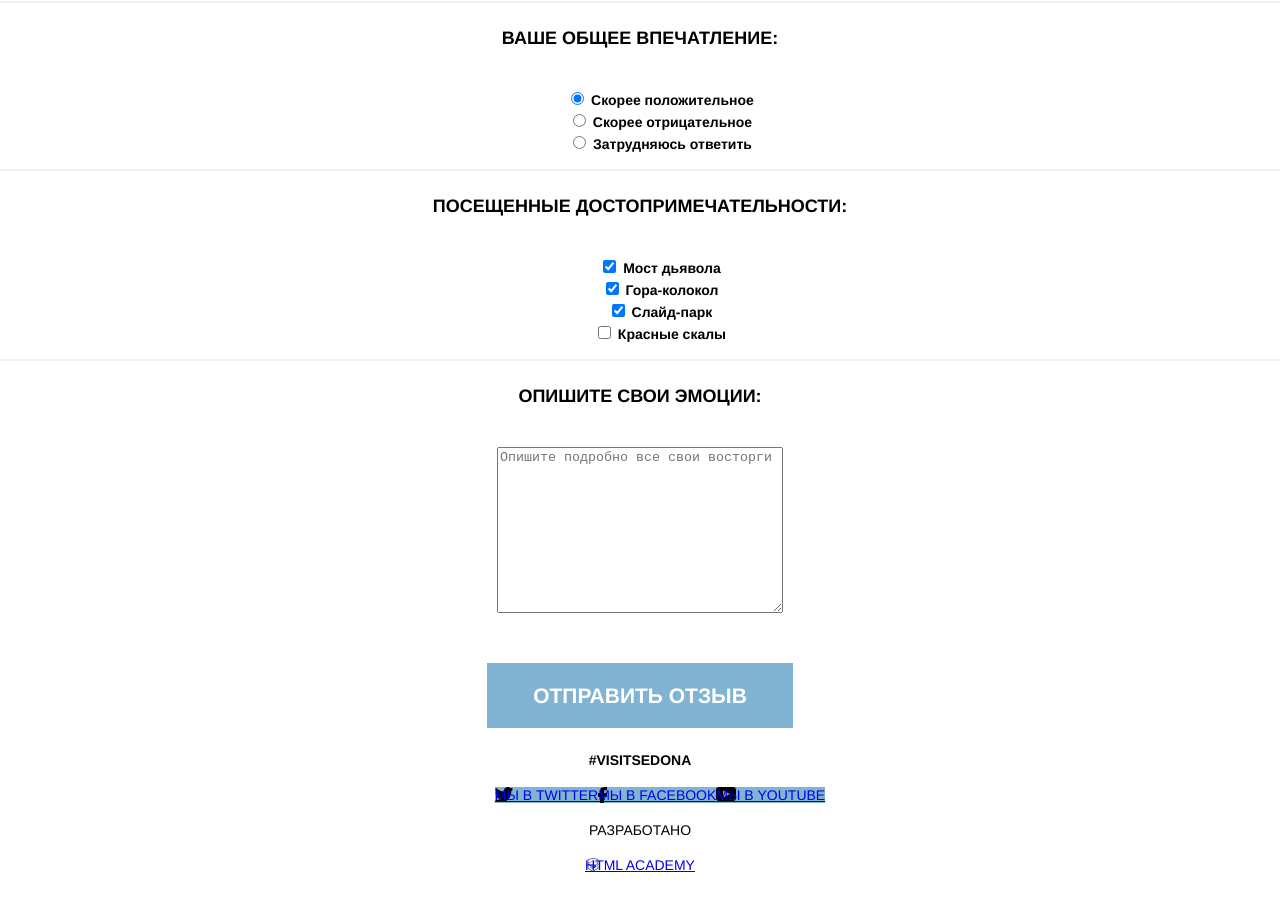
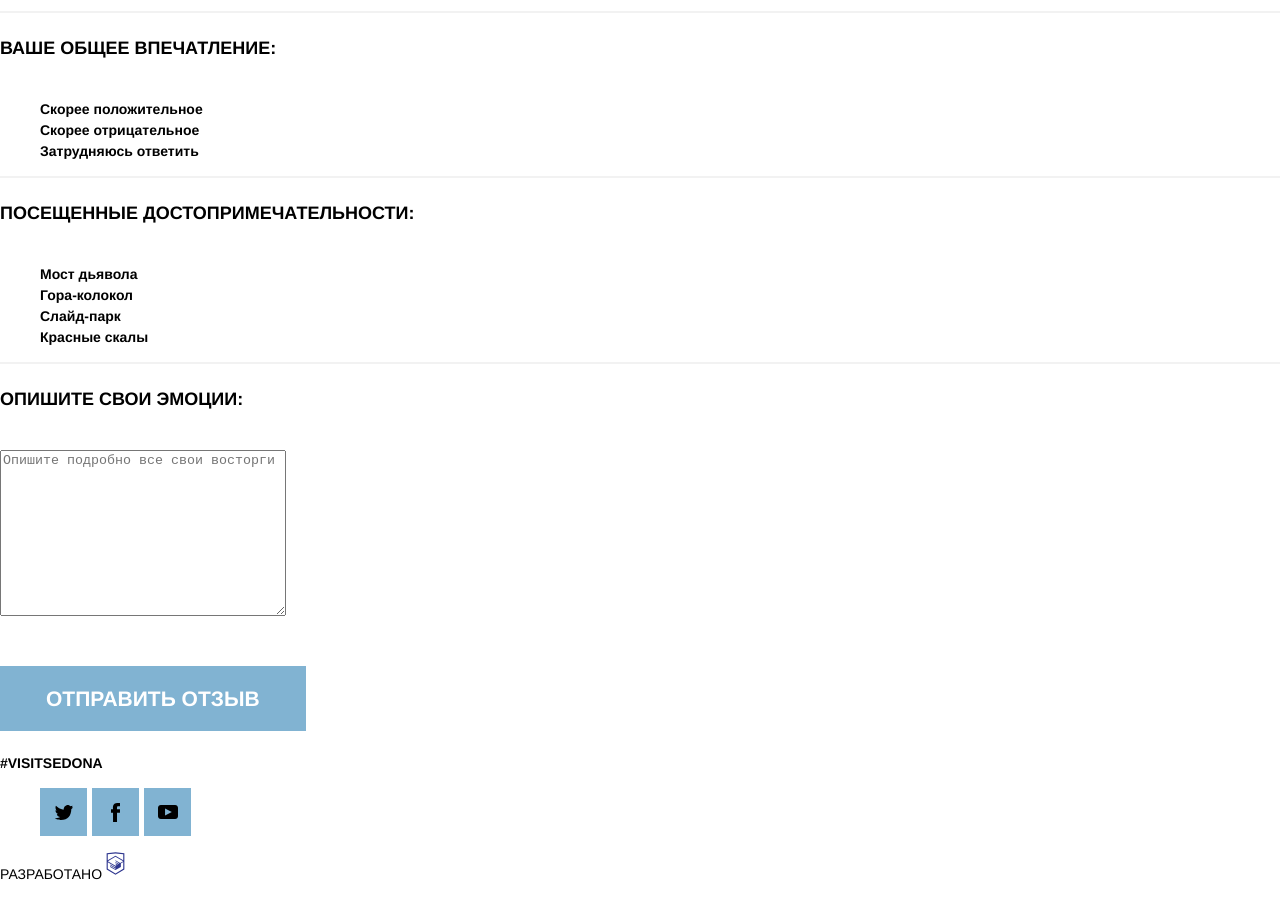
Before and after one commit to olgam1711/Sedona, a website: page source/form.html in a window 1280 px wide. Shown: the part 1439-2338 px from the top of the page. Before the commit the page ends 2315 px from the top, so only its background shows below. Drawn offline with nearby package versions, Linux system fonts and the light colour scheme; files that its build step writes are made by us from their sources.

Commit message:
добавление visually-hidden

```diff
--- a/source/form.html
+++ b/source/form.html
@@ -11,7 +11,15 @@
 
       <nav class="header-nav">
 
-        <button class="header-nav__toggle visually-hidden" type="button">Открыть меню</button>
+        <button class="header-nav__toggle" type="button"><span class="visually-hidden">Открыть меню</span>
+          <svg version="1.0" id="Layer_1" xmlns="http://www.w3.org/2000/svg" xmlns:xlink="http://www.w3.org/1999/xlink" x="0px" y="0px" width="23" height="22" viewBox="0 0 22.928 21.982">
+            <g>
+              <rect width="22.928" height="3.964"/>
+              <rect y="9.009" width="22.928" height="3.964"/>
+              <rect y="18.018" width="22.928" height="3.964"/>
+            </g>
+          </svg>
+        </button>
 
         <div class="header-nav__wrapper">
           <ul class="nav-list header-list">
@@ -169,15 +177,15 @@
           <ul class="social-list">
 
             <li class="social-list__item">
-              <a class="social__link social__link--twitter visually-hidden" href="https://twitter.com/">Мы в Twitter</a>
+              <a class="social__link social__link--twitter" href="https://twitter.com/" area-label="Мы в твиттер"></a>
             </li>
 
             <li class="social-list__item">
-              <a class="social__link social__link--facebook visually-hidden" href="https://www.facebook.com/">Мы в Facebook</a>
+              <a class="social__link social__link--facebook" href="https://www.facebook.com/" area-label="Мы в фэйсбук"></a>
             </li>
 
             <li class="social-list__item">
-              <a class="social__link social__link--youtube visually-hidden" href="https://www.youtube.com/">Мы в Youtube</a>
+              <a class="social__link social__link--youtube" href="https://www.youtube.com/" area-label="Мы в ютьюб"></a>
             </li>
 
           </ul>
@@ -188,7 +196,7 @@
 
           <p class="developer__text">Разработано</p>
 
-          <a class="developer__link visually-hidden" href="https://htmlacademy.ru/intensive/adaptive">Html academy</a>
+          <a class="developer__link" href="https://htmlacademy.ru/intensive/adaptive" area-label="ссылка на Html academy"></a>
         </div>
 
       </div>
--- a/source/less/developer.less
+++ b/source/less/developer.less
@@ -1,5 +1,11 @@
 .developer {
+  display: flex;
+
   &__link {
+    display: block;
+    width: 27px;
+    height: 34px;
+
     background-image: url('../img/htmlacademy.svg');
     background-repeat: no-repeat;
     background-position: 0 0;
--- a/source/less/social-list.less
+++ b/source/less/social-list.less
@@ -1,6 +1,9 @@
 .social-list {
   display: flex;
-  justify-content: center;
+  justify-content: space-between;
   flex-wrap: wrap;
+
+  width: 151px;
+
   list-style: none;
 }
--- a/source/less/social.less
+++ b/source/less/social.less
@@ -1,8 +1,12 @@
 .social {
   &__link {
+    display: block;
+    width: 47px;
+    height: 48px;
+
     background-color: #81b3d2;
     background-repeat: no-repeat;
-    background-position: 0 0;
+    background-position: center;
   }
 
   &__link--twitter {
--- a/source/less/style.less
+++ b/source/less/style.less
@@ -40,7 +40,6 @@ body {
   font-family: "PT Sans", "Helvetica", serif;
   font-size: 14px;
   color: #000000;
-  text-align: center;
 
   letter-spacing: 0;
   line-height: 21px;
--- a/source/less/visually-hidden.less
+++ b/source/less/visually-hidden.less
@@ -1,3 +1,9 @@
 .visually-hidden {
+  position: absolute;
+  clip: rect(0 0 0 0);
+  width: 1px;
+  height: 1px;
+  margin: -1px;
 
+  overflow: hidden;
 }
```
Also changed, not shown: source/index.html (+14 -6 lines), source/photo.html (+13 -5 lines).
